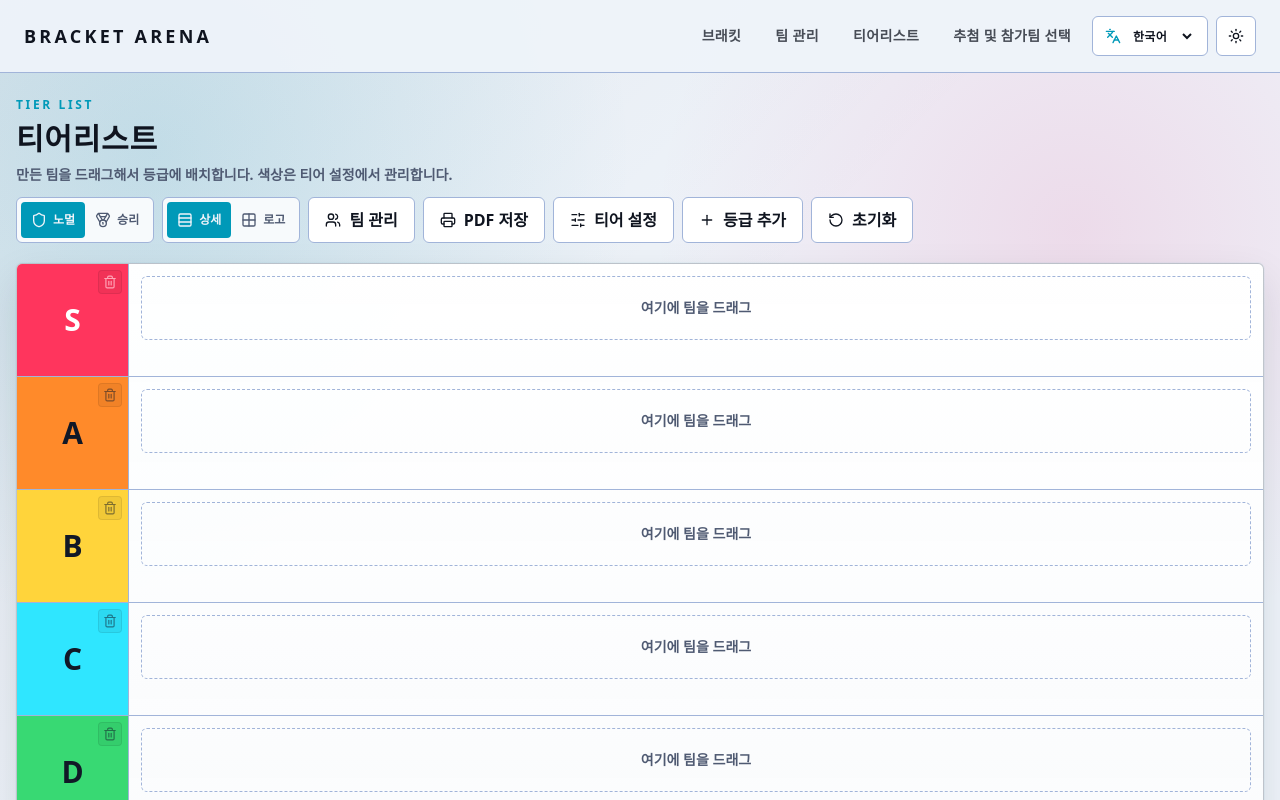
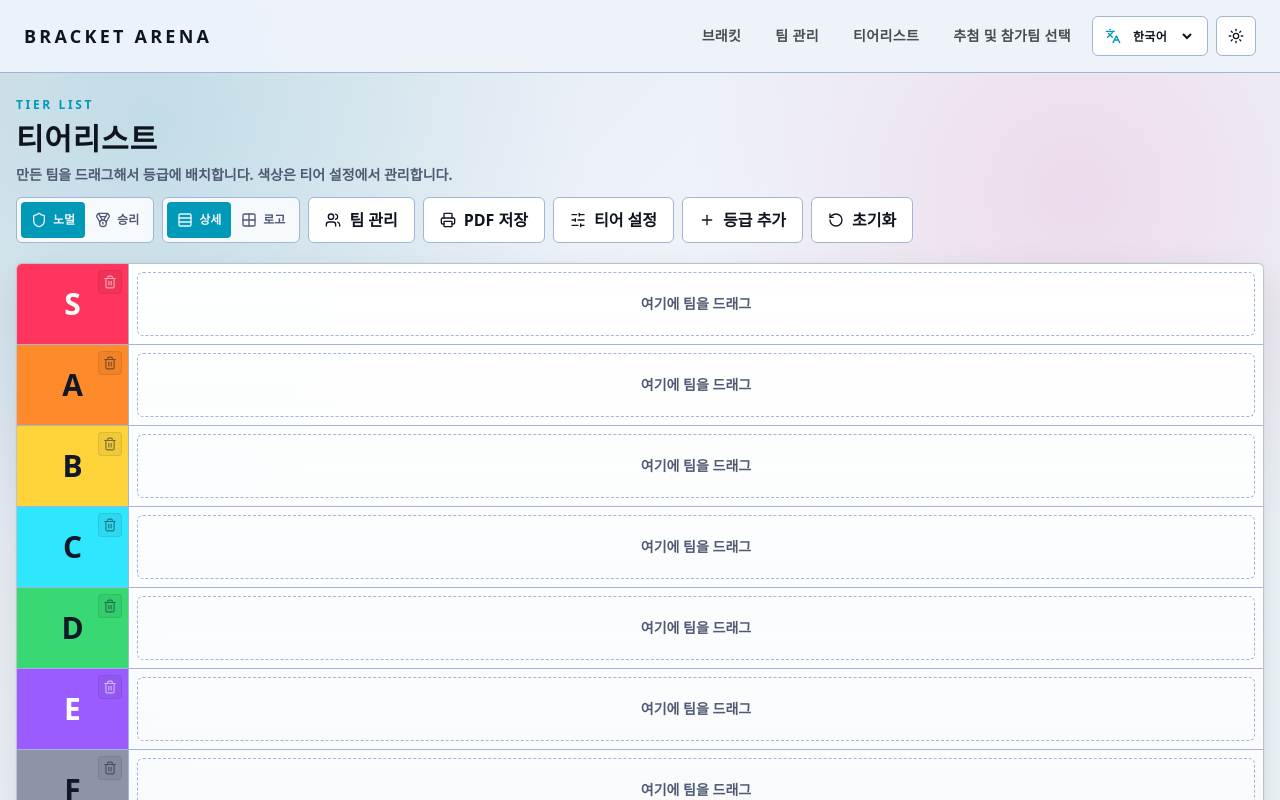
Before and after one commit to Byeolsae/Bracket-Arena, a Next.js app: page /tier-list in a window 1280 px wide. Shown: the top 800 px of the page. Built offline with nearby package versions, Linux system fonts and the light colour scheme.

Commit message:
Tighten tier list rows and logo shadow

```diff
--- a/src/app/tier-list/page.tsx
+++ b/src/app/tier-list/page.tsx
@@ -276,14 +276,14 @@ export default function TierListPage() {
               const tierColor = normalizeColor(tier.color, "#2fe6ff");
 
               return (
-                <div key={tier.id} className="grid min-h-28 grid-cols-[112px_1fr] bg-card/70">
+                <div key={tier.id} className="grid min-h-20 grid-cols-[112px_1fr] bg-card/70">
                   <div
                     className="relative flex flex-col border-r border-line"
                     style={{ backgroundColor: tierColor, color: tierTextColor }}
                   >
                     <button
                       type="button"
-                      className="min-h-28 flex-1 px-3 text-center text-3xl font-black uppercase outline-none transition hover:bg-black/10"
+                      className="min-h-20 flex-1 px-3 text-center text-3xl font-black uppercase outline-none transition hover:bg-black/10"
                       onClick={() => setSelectedTierId(tier.id)}
                     >
                       {tier.name}
@@ -300,7 +300,7 @@ export default function TierListPage() {
                     </button>
                   </div>
                   <div
-                    className="flex min-h-28 flex-wrap content-start gap-2 p-3"
+                    className="flex min-h-20 flex-wrap content-start gap-2 p-2"
                     onDragOver={allowDrop}
                     onDrop={(event) => dropToTier(event, tier.id)}
                   >
--- a/src/components/teams/TeamLogo.tsx
+++ b/src/components/teams/TeamLogo.tsx
@@ -91,7 +91,7 @@ export function TeamLogo({
         alt={`${team?.name ?? "Team"} logo`}
         className={clsx(
           sizeClass[size],
-          "shrink-0 bg-transparent object-contain object-center p-0.5 drop-shadow-[0_1px_2px_rgba(0,0,0,0.42)]",
+          "shrink-0 bg-transparent object-contain object-center p-0.5 drop-shadow-[0_2px_4px_rgba(0,0,0,0.68)]",
           isVictoryLogo && "rounded-sm"
         )}
       />
```
